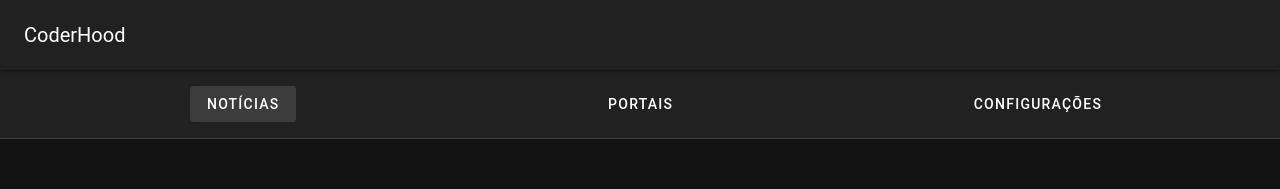
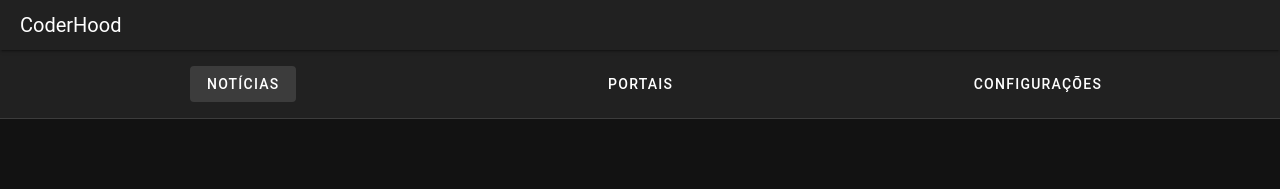
Before and after one commit to FatecCoderHood/GSW_API, a Vue app in the folder Front/gsw-api/: page / in a window 1280 px wide. Shown: the top 189 px of the page. Built offline with nearby package versions, Linux system fonts and the light colour scheme.

Commit message:
Layout adjustment

```diff
--- a/Front/gsw-api/src/App.vue
+++ b/Front/gsw-api/src/App.vue
@@ -2,20 +2,18 @@
 
 <template>
   <v-app>
-    <v-app-bar :elevation="2" height="70">
-      <template v-slot:prepend>
-      </template>
+    <v-app-bar :elevation="2" height="50">
       <v-app-bar-title>CoderHood</v-app-bar-title>
     </v-app-bar>
 
-    <v-navigation-drawer location="top" app absolute>
+    <v-navigation-drawer location="top" app>
       <NavMenu />
     </v-navigation-drawer>
 
-    <v-main>
-      <v-container>
+    <v-main class="mt-n16">
+      <v-container class="mt-n16">
+        <router-view class="mt-n16" />
         <!-- Adicione as novas págias aqui -->
-        <router-view></router-view>
       </v-container>
     </v-main>
   </v-app>
--- a/Front/gsw-api/src/layouts/default.vue
+++ b/Front/gsw-api/src/layouts/default.vue
@@ -3,8 +3,6 @@
     <v-main>
       <router-view />
     </v-main>
-
-    <AppFooter />
   </v-app>
 </template>
 
```
